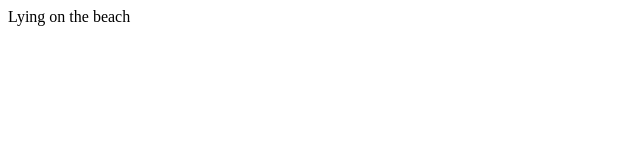
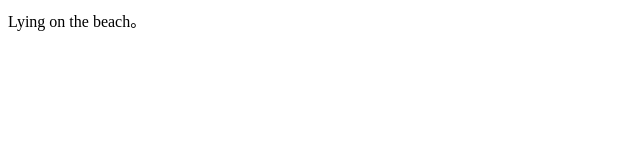
Before and after one commit to Hbinbin/Hbinbin.github.io, a plain HTML site: page index.html in a window 1280 px wide. Shown: the full height of the page, 0-640 px from the left. Drawn offline with Linux system fonts and the light colour scheme.

Commit message:
feat: long time no see

```diff
--- a/index.html
+++ b/index.html
@@ -7,6 +7,6 @@
   <title>Document</title>
 </head>
 <body>
-  Lying on the beach
+  Lying on the beach。
 </body>
 </html>
```
